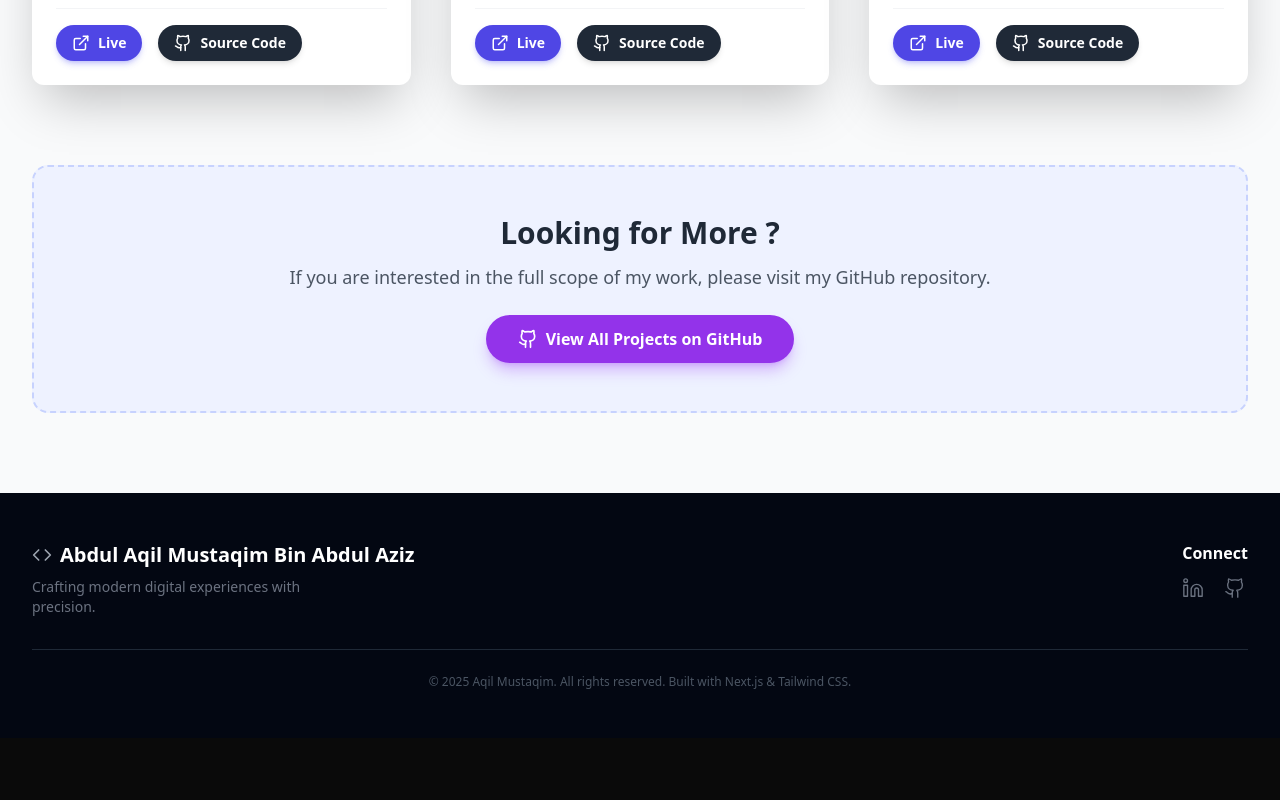
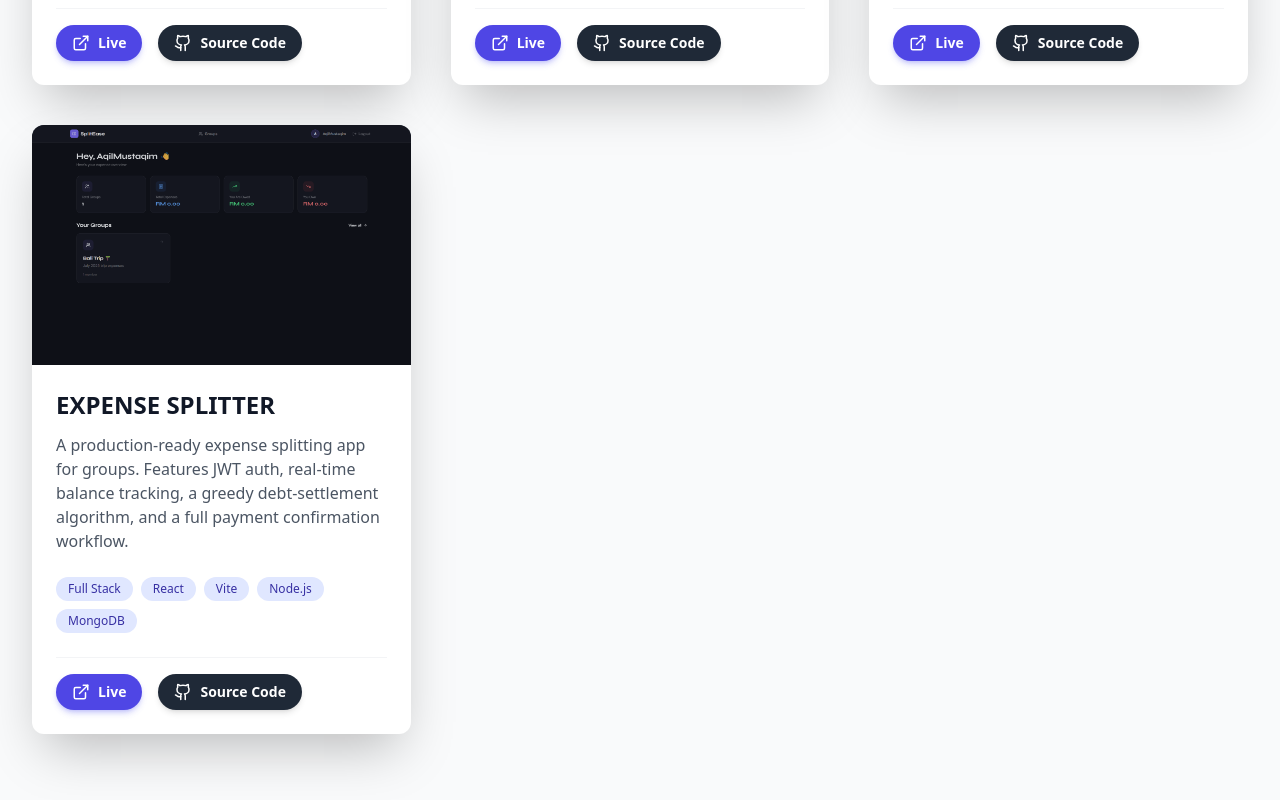
Before and after one commit to AqilMustaqim10/enhanced-portfolio, a Next.js app: page /projects in a window 1280 px wide. Shown: the part 960-1760 px from the top of the page. Before the commit the page ends 1698 px from the top, so only its background shows below. Built offline with nearby package versions, Linux system fonts and the light colour scheme.

Commit message:
updated projects

```diff
--- a/src/app/projects/page.jsx
+++ b/src/app/projects/page.jsx
@@ -41,6 +41,15 @@ const projects = [
     imageUrl: "/images/projects3.png",
     liveLink: "https://mern-pos-phi.vercel.app/login",
     githubLink: "https://github.com/AqilMustaqim10/mern-pos",
+  },
+  {
+    title: "EXPENSE SPLITTER",
+    description:
+      "A production-ready expense splitting app for groups. Features JWT auth, real-time balance tracking, a greedy debt-settlement algorithm, and a full payment confirmation workflow.",
+    techStack: ["Full Stack", "React", "Vite", "Node.js", "MongoDB"],
+    imageUrl: "/images/projects4.png",
+    liveLink: "https://expense-splitter-beta-one.vercel.app",
+    githubLink: "https://github.com/AqilMustaqim10/expense-splitter",
   },
 ];
 
```
Also changed, not shown: public/images/projects4.png (added).
